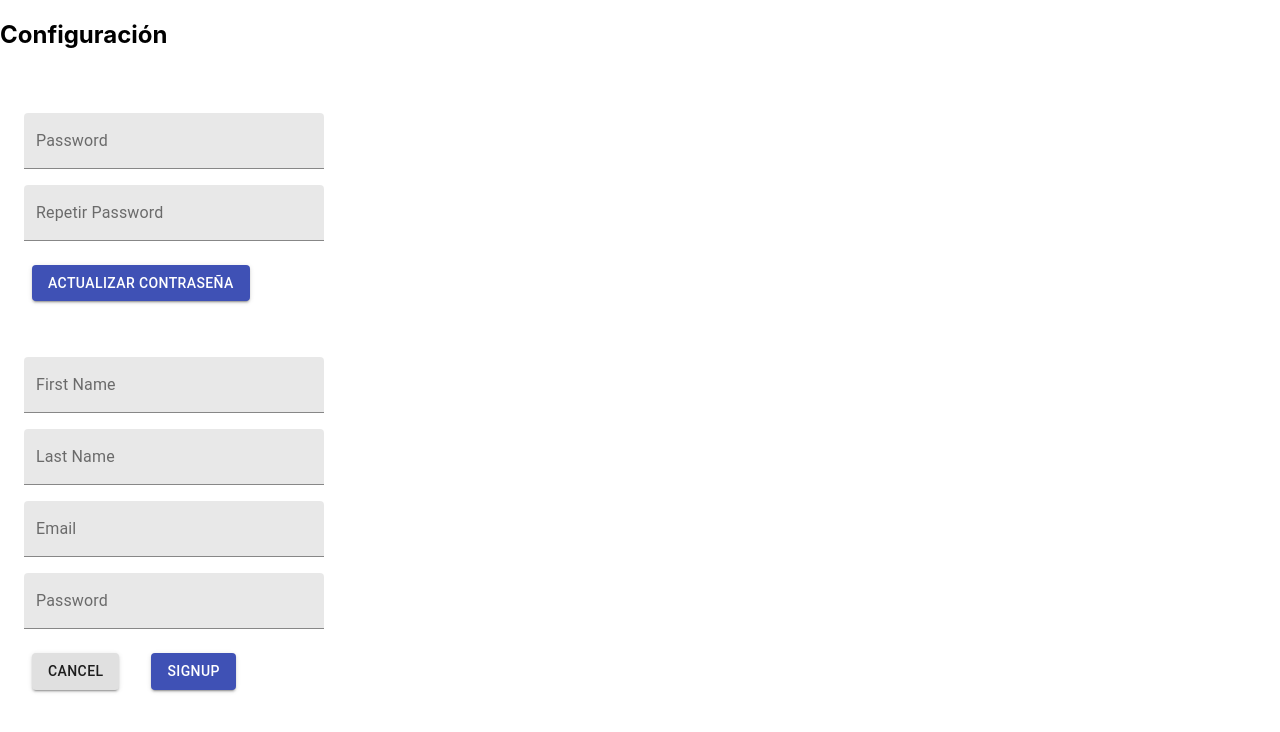
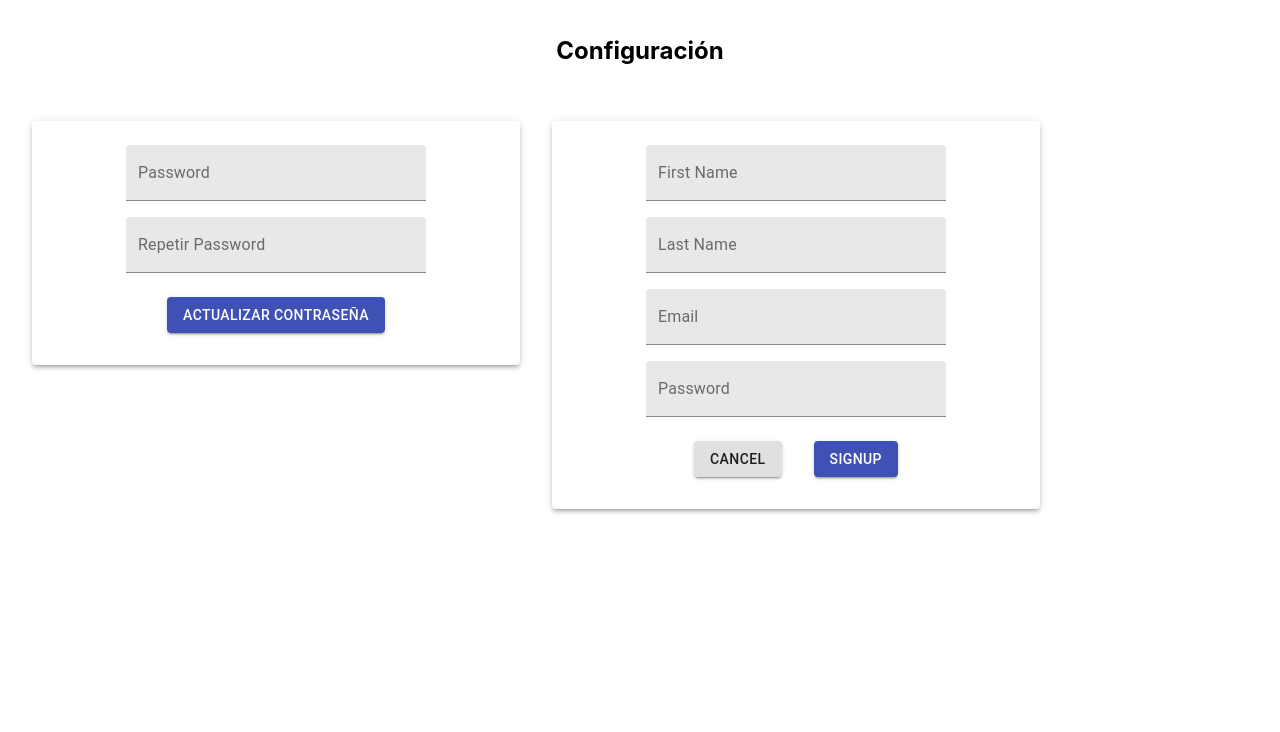
Before and after one commit to jhonhernandez300/AplicationDePrueba, a React (Create React App) app: page /configuration in a window 1280 px wide. Shown: the top 732 px of the page. Built offline with nearby package versions, Linux system fonts and the light colour scheme.

Commit message:
Formularios paralelos

```diff
--- a/src/MyForm.js
+++ b/src/MyForm.js
@@ -1,15 +1,16 @@
 import React from 'react';
-import { makeStyles } from '@material-ui/core';
+import { makeStyles, Grid, Paper } from '@material-ui/core';
 import TextField from '@material-ui/core/TextField';
 import Button from '@material-ui/core/Button';
 import { useForm, Controller } from 'react-hook-form';
 
 const useStyles = makeStyles(theme => ({
   root: {
+    flexGrow: 1,
     display: 'flex',
     flexDirection: 'column',
     justifyContent: 'center',
-    //alignItems: 'center',
+    alignItems: 'center',
     padding: theme.spacing(2),
 
     '& .MuiTextField-root': {
@@ -20,16 +21,41 @@ const useStyles = makeStyles(theme => ({
       margin: theme.spacing(2),
     },
   },
+  forPaper: {
+    display: 'flex',
+    flexWrap: 'wrap',
+    '& > *': {
+      margin: theme.spacing(1),
+      width: theme.spacing(16),
+      height: theme.spacing(16),
+    },
+  },
+  grid: {
+    padding: theme.spacing.unit * 2,
+    textAlign: 'center',
+    color: theme.palette.text.secondary,
+  },
 }));
 
 const MyForm = () => {
+  const classes = useStyles();
 
   return (
-      <div>
+    <div className={classes.root}>
     <h2>Configuración</h2>
     <br />
+    <Grid container spacing={24}>
+      <Grid className={classes.grid} item xs={6} sm={5}>
+        <Paper elevation={3} className={classes.paper}>
           <Password />
+        </Paper>
+      </Grid>
+      <Grid className={classes.grid} item xs={6} sm={5}>
+        <Paper elevation={3} className={classes.paper}>
           <Buy />
+        </Paper>
+      </Grid>
+    </Grid>
   </div>
   );
 };
```
Lines whose indentation alone changed are shown as unchanged.
